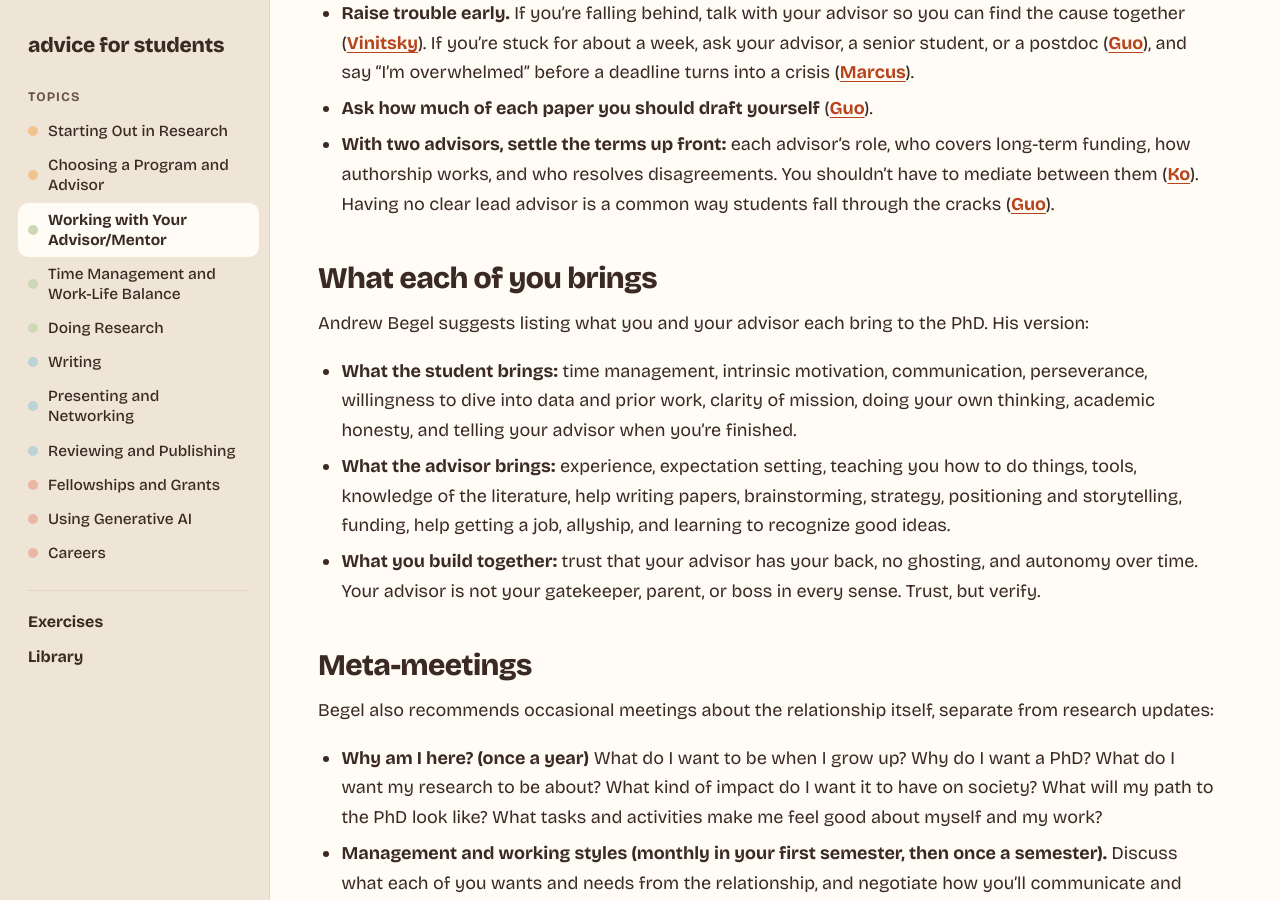
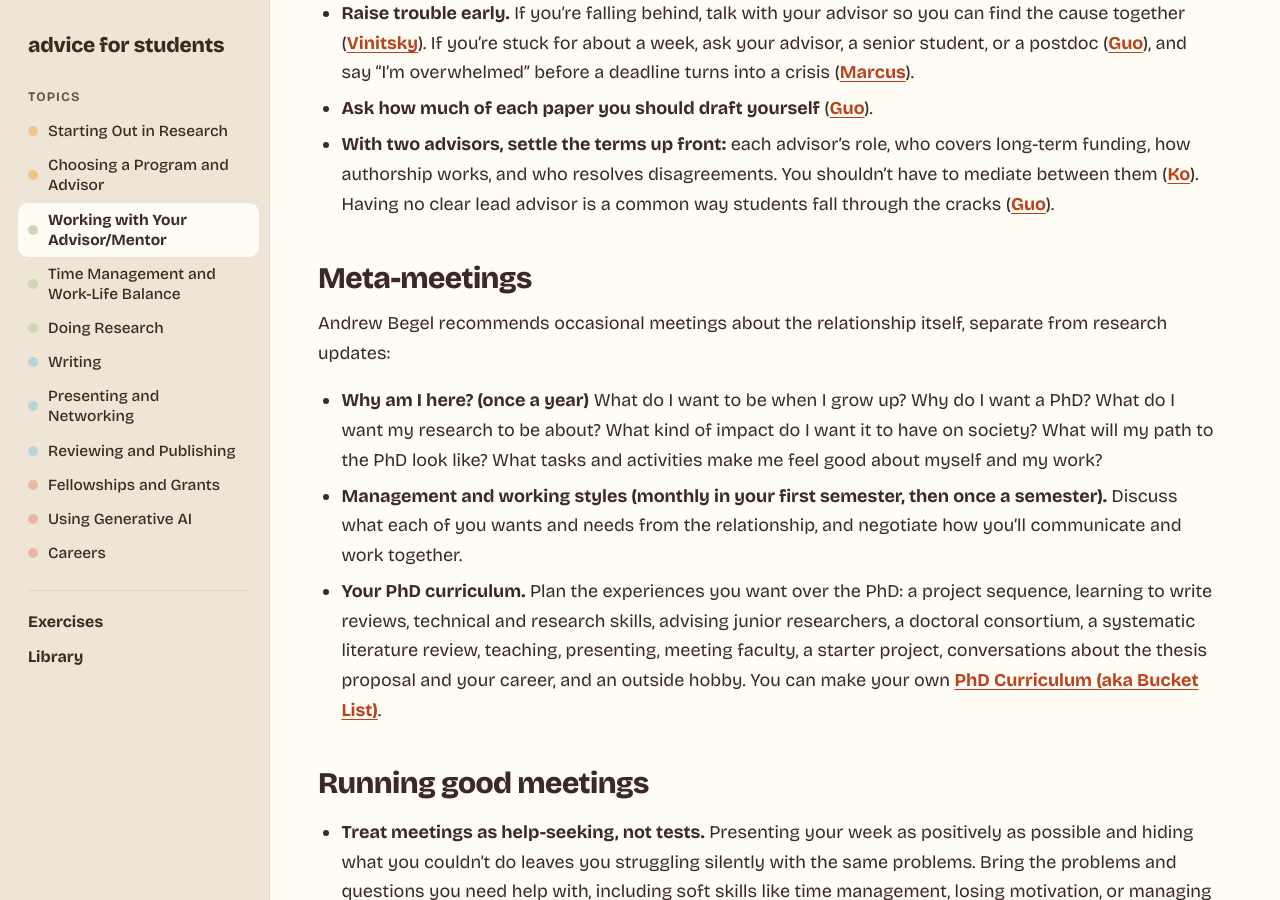
Before and after one commit to merylye/student-advice, a Jekyll site: the page built from topics/advisor.md, in a window 1280 px wide and 900 px high, scrolled down 975 px. Built offline with Jekyll 4.4.1, drawn with Linux system fonts in a browser that asks for light colours.

Commit message:
Remove 'What each of you brings' from advisor page
Co-Authored-By: Claude Opus 5.5 <noreply@anthropic.com>
Claude-Session: https://claude.ai/code/session_01C25QM1QrULTUCEMLhuM8KY

```diff
--- a/topics/advisor.md
+++ b/topics/advisor.md
@@ -24,17 +24,9 @@ More on expectations:
 - **Ask how much of each paper you should draft yourself** ([Guo](https://pg.ucsd.edu/early-stage-PhD-advice.htm)).
 - **With two advisors, settle the terms up front:** each advisor's role, who covers long-term funding, how authorship works, and who resolves disagreements. You shouldn't have to mediate between them ([Ko](https://faculty.washington.edu/ajko/faq)). Having no clear lead advisor is a common way students fall through the cracks ([Guo](https://pg.ucsd.edu/early-stage-PhD-advice.htm)).
 
-## What each of you brings
-
-Andrew Begel suggests listing what you and your advisor each bring to the PhD. His version:
-
-- **What the student brings:** time management, intrinsic motivation, communication, perseverance, willingness to dive into data and prior work, clarity of mission, doing your own thinking, academic honesty, and telling your advisor when you're finished.
-- **What the advisor brings:** experience, expectation setting, teaching you how to do things, tools, knowledge of the literature, help writing papers, brainstorming, strategy, positioning and storytelling, funding, help getting a job, allyship, and learning to recognize good ideas.
-- **What you build together:** trust that your advisor has your back, no ghosting, and autonomy over time. Your advisor is not your gatekeeper, parent, or boss in every sense. Trust, but verify.
-
 ## Meta-meetings
 
-Begel also recommends occasional meetings about the relationship itself, separate from research updates:
+Andrew Begel recommends occasional meetings about the relationship itself, separate from research updates:
 
 - **Why am I here? (once a year)** What do I want to be when I grow up? Why do I want a PhD? What do I want my research to be about? What kind of impact do I want it to have on society? What will my path to the PhD look like? What tasks and activities make me feel good about myself and my work?
 - **Management and working styles (monthly in your first semester, then once a semester).** Discuss what each of you wants and needs from the relationship, and negotiate how you'll communicate and work together.
```
